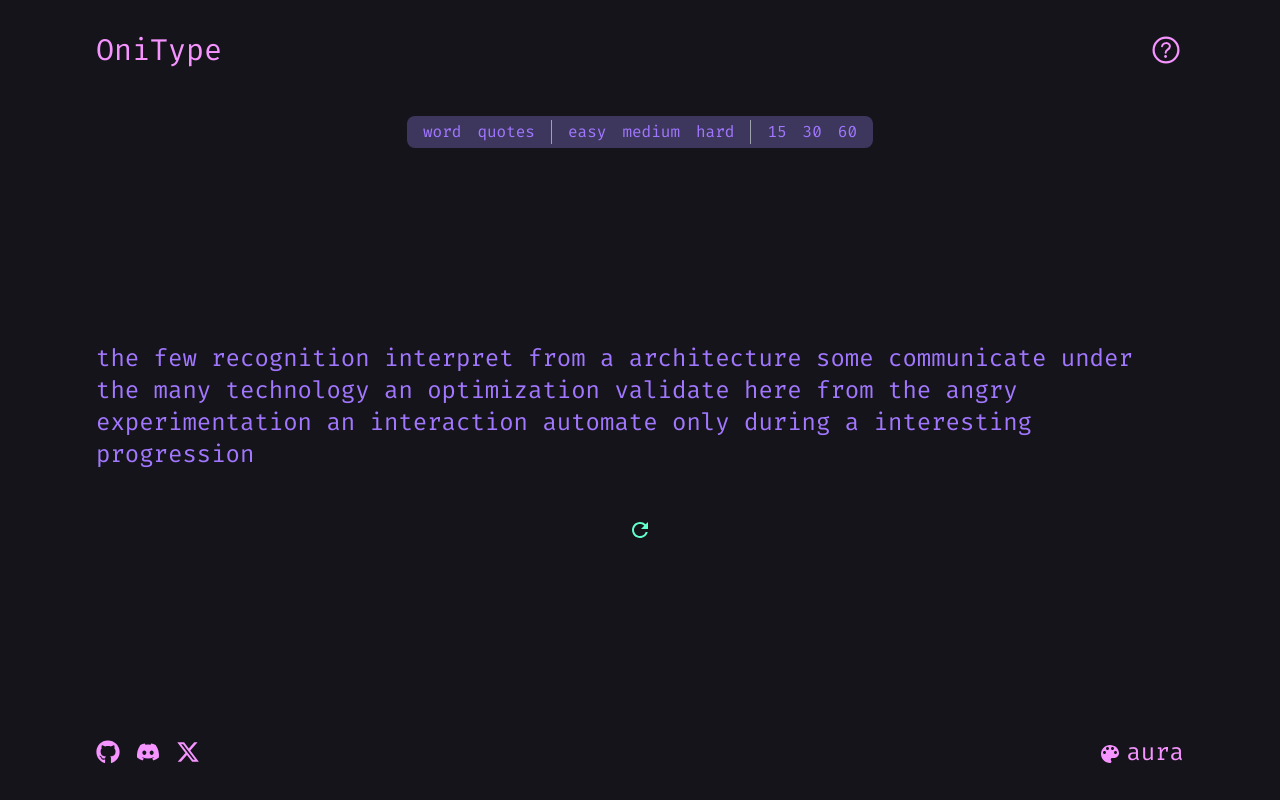
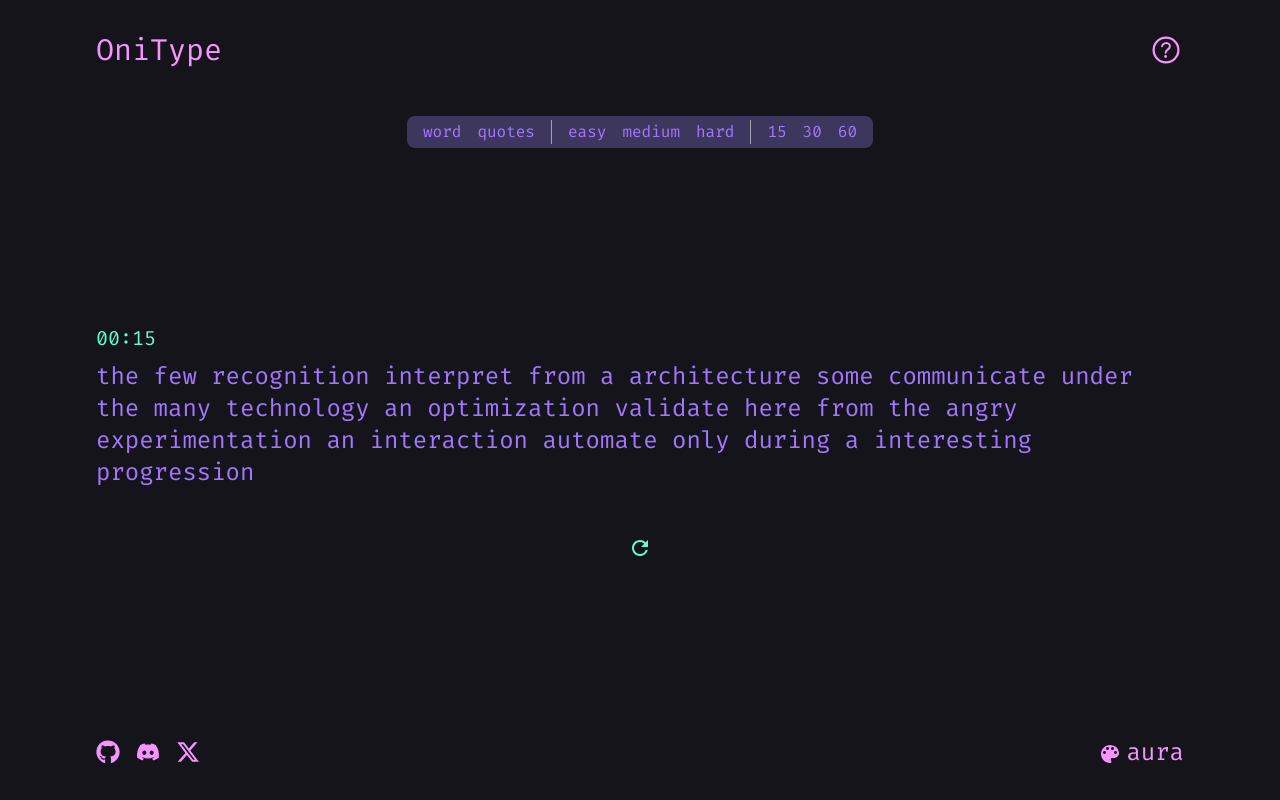
Before and after one commit to nishaj0/Oni_Type, a React (Vite) app: page / in a window 1280 px wide. Built offline with nearby package versions, Linux system fonts and the light colour scheme.

Commit message:
feat: use Countdown and useCountdown on App.tsx

```diff
--- a/src/App.tsx
+++ b/src/App.tsx
@@ -1,12 +1,19 @@
-import { Footer, Header, MenuBar, TextContainer } from './components';
+import { useEffect, useState } from 'react';
+import './App.css';
 import { themeColors } from './utils/theme';
-import useStringGenerator from './hooks/useStringGenerator';
-import './App.css';
-import { useEffect, useState } from 'react';
+import {
+   Footer,
+   Header,
+   MenuBar,
+   TextContainer,
+   Countdown,
+} from './components';
+import { useStringGenerator, useCountdown } from './hooks';
 
 function App() {
    const [generatedString, setGeneratedString] = useState<string | null>(null);
    const generateString = useStringGenerator();
+   const { startCountdown, resetCountdown, countdown } = useCountdown(15);
 
    useEffect(() => {
       setGeneratedString(generateString('medium', 'hard'));
@@ -25,6 +32,7 @@ function App() {
             <MenuBar />
          </div>
          <div>
+            <Countdown timeLeft={countdown} />
             <TextContainer Text={generatedString!} />
          </div>
          <Footer />
```
